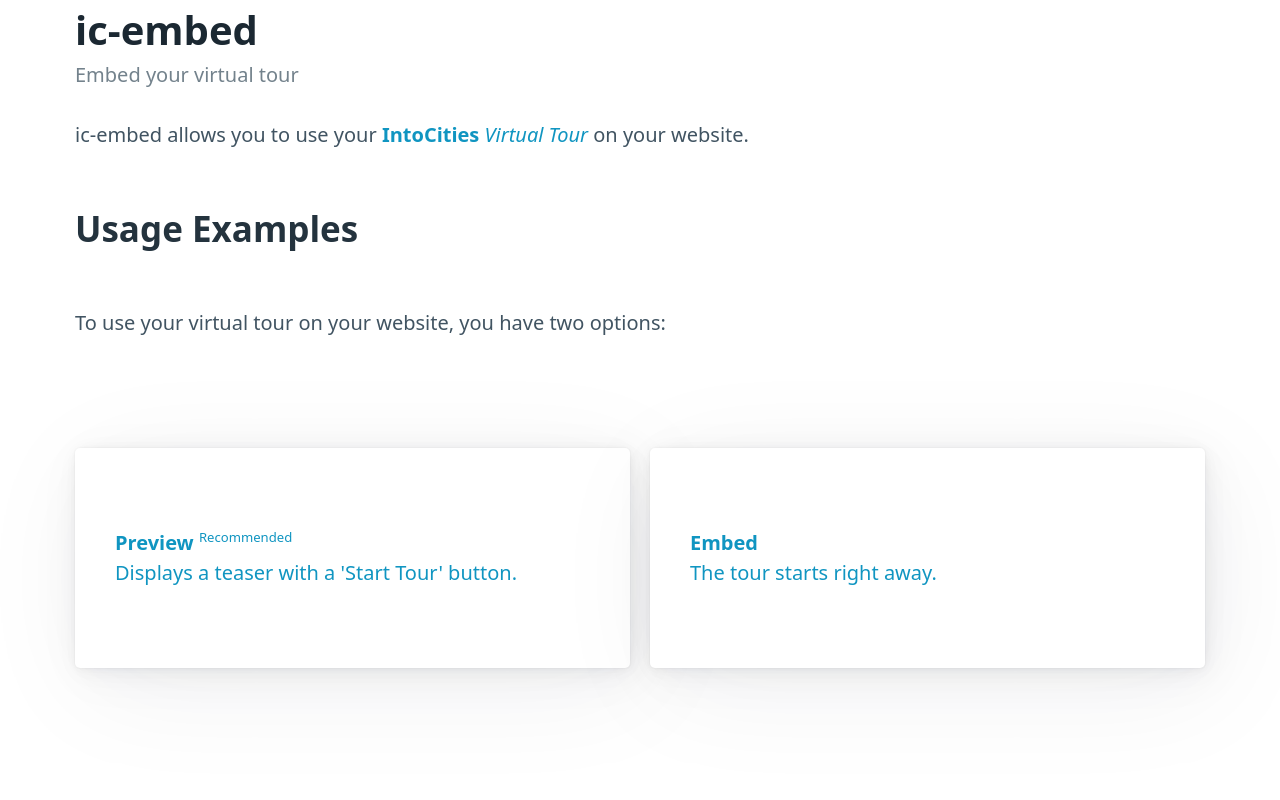
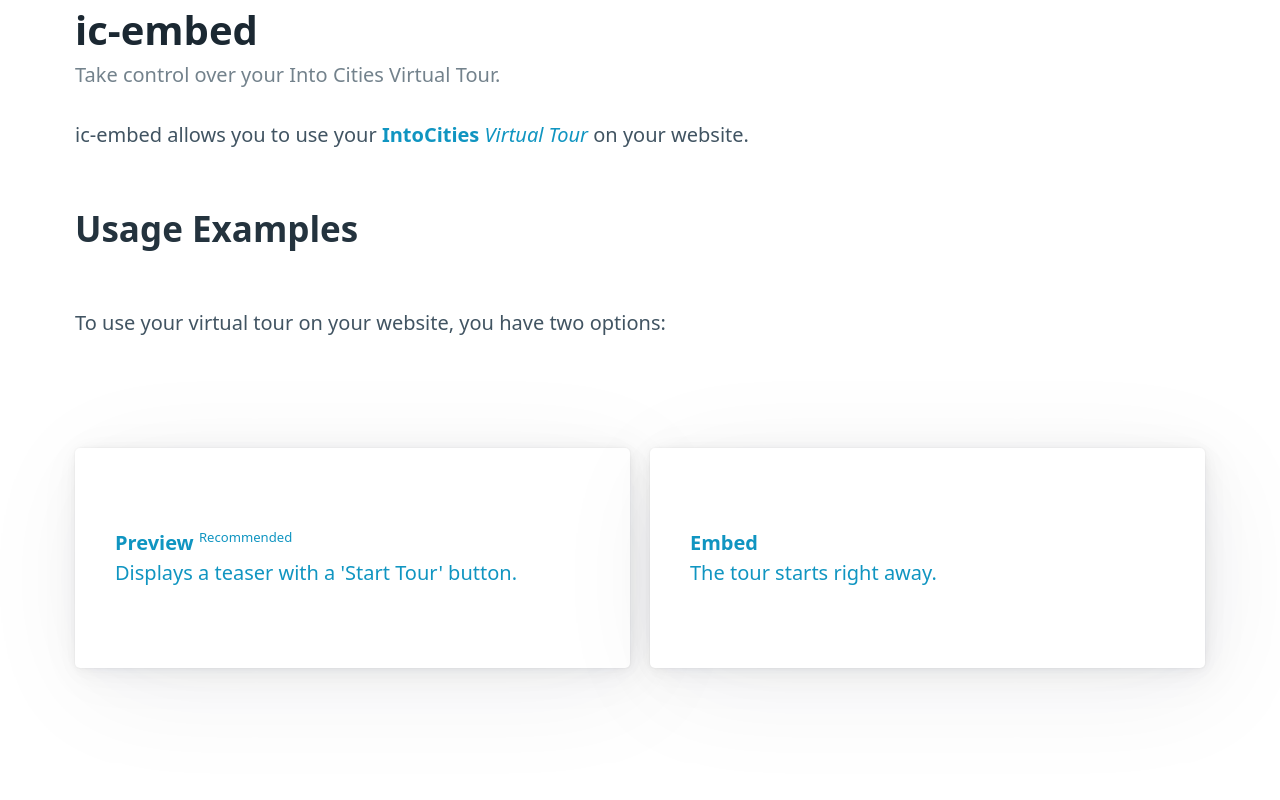
Before and after one commit to intocities/ic-embed, a website: page docs/index.html in a window 1280 px wide. Shown: the top 800 px of the page. Drawn offline with nearby package versions, Linux system fonts and the light colour scheme.

Commit message:
docs: update links

```diff
--- a/docs/index.html
+++ b/docs/index.html
@@ -11,7 +11,7 @@
     <section class="container">
       <hgroup>
         <h1>ic-embed</h1>
-        <h2>Embed your virtual tour</h2>
+        <h2>Take control over your Into Cities Virtual Tour.</h2>
       </hgroup>
 
       <p>
```
Also changed, not shown: README.md.
